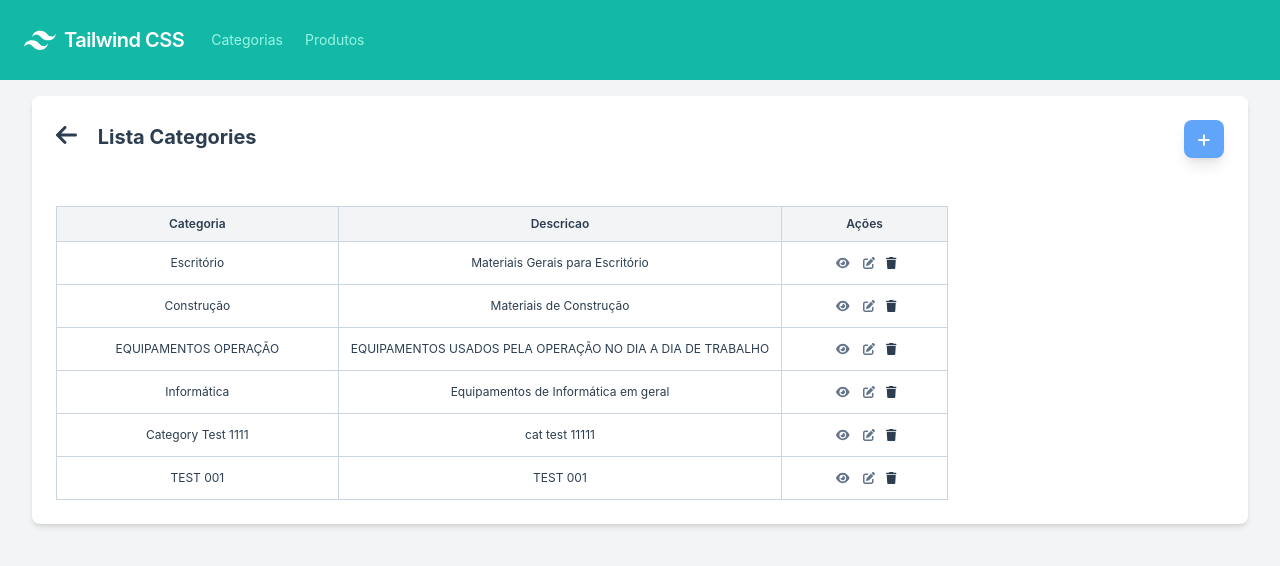
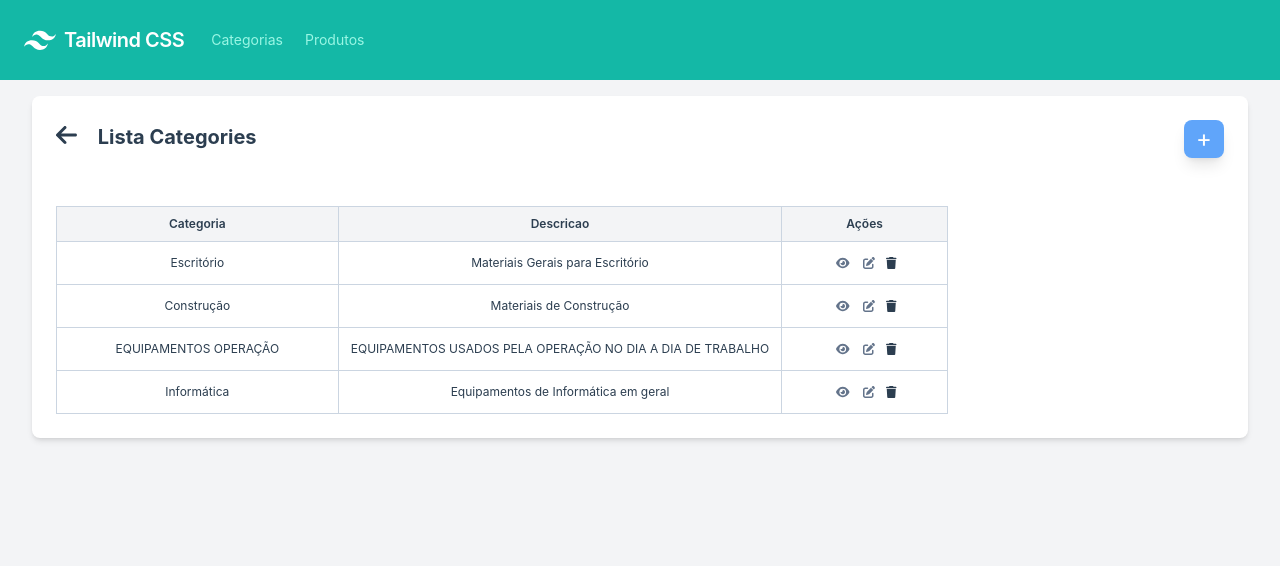
Before and after one commit to pelif/vue-entry-products, a Vue app: page /categories in a window 1280 px wide. Shown: the top 566 px of the page. Built offline with nearby package versions, Linux system fonts and the light colour scheme; data requests are answered from the project's data file.

Commit message:
ajustes flsh messa 02

```diff
--- a/db.json
+++ b/db.json
@@ -19,16 +19,6 @@
       "id": "41ea",
       "name": "Informática",
       "description": "Equipamentos de Informática em geral"
-    },
-    {
-      "id": "573a",
-      "name": "Category Test 1111",
-      "description": "cat test 11111"
-    },
-    {
-      "id": "d2be",
-      "name": "TEST 001",
-      "description": "TEST 001"
     }
   ],
   "products": [
--- a/src/components/Categories.vue
+++ b/src/components/Categories.vue
@@ -26,7 +26,18 @@ export default {
                 })
                 .catch((error) => this.DestroyFlag = false)
 
-            this.$router.go()
+            let query = {
+                result: 'error',
+                msg: 'Não foi possível remover o categoria!'
+            };
+
+            if(this.DestroyFlag) {
+                query.result = 'success'
+                query.msg = 'Categoria removido com sucesso!'
+            }
+
+
+            this.$router.go(query)
         },
 
         backPage() {
```
